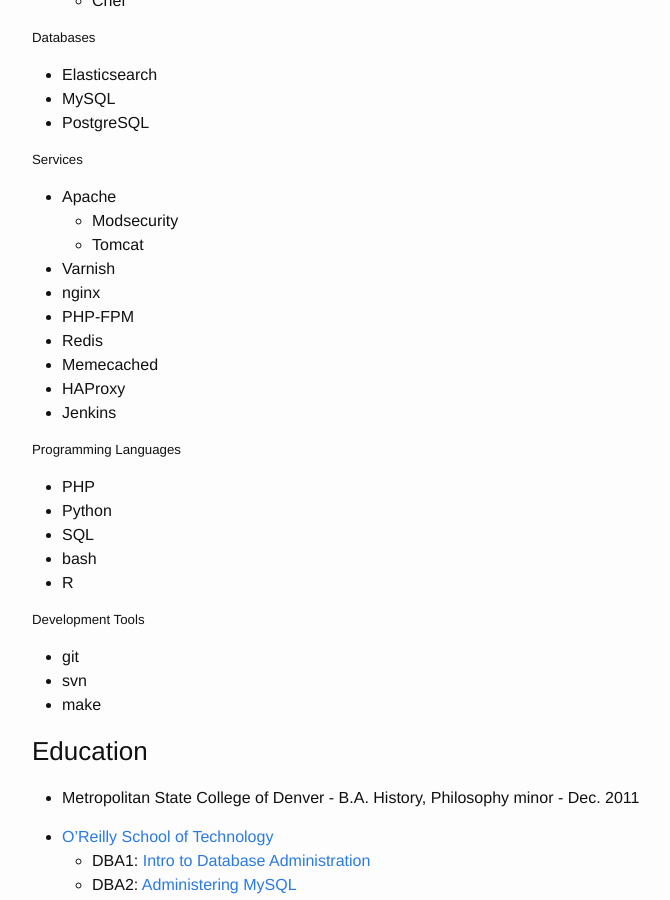
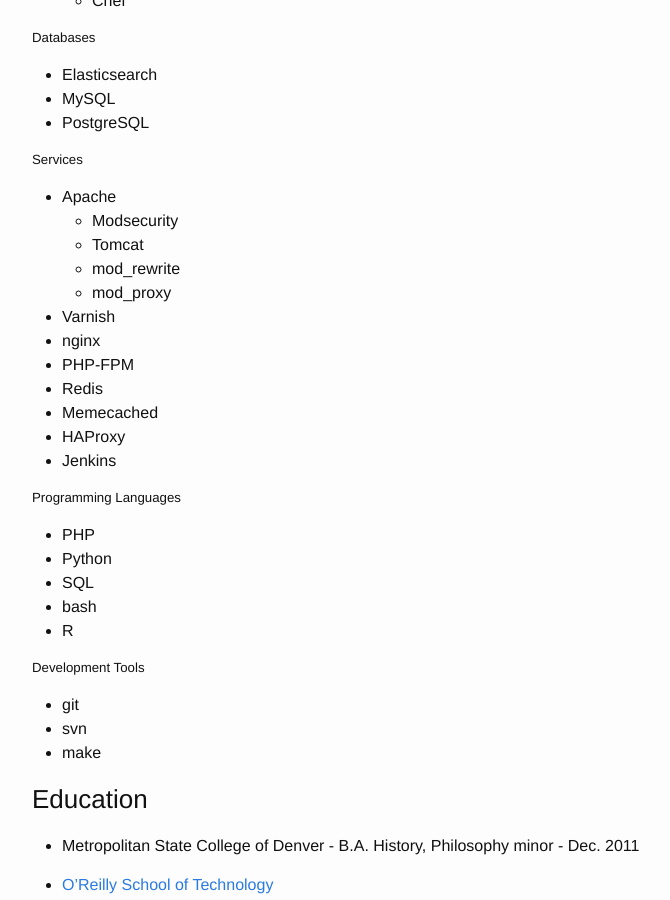
Before and after one commit to miahorg/miahorg.github.io, a Jekyll site: the page built from resume.md, in a window 1280 px wide and 900 px high, scrolled down 855 px. Shown: the whole window, without its empty margins (238-908 px from the left). Built offline with Jekyll 4.4.1, drawn with Linux system fonts in a browser that asks for light colours.

Commit message:
adding mod_proxy and mod_rewrite to resume... officially...

```diff
--- a/resume.md
+++ b/resume.md
@@ -42,6 +42,8 @@ permalink: /resume/
 * Apache
   * Modsecurity
   * Tomcat
+  * mod_rewrite
+  * mod_proxy
 * Varnish
 * nginx
 * PHP-FPM
```
